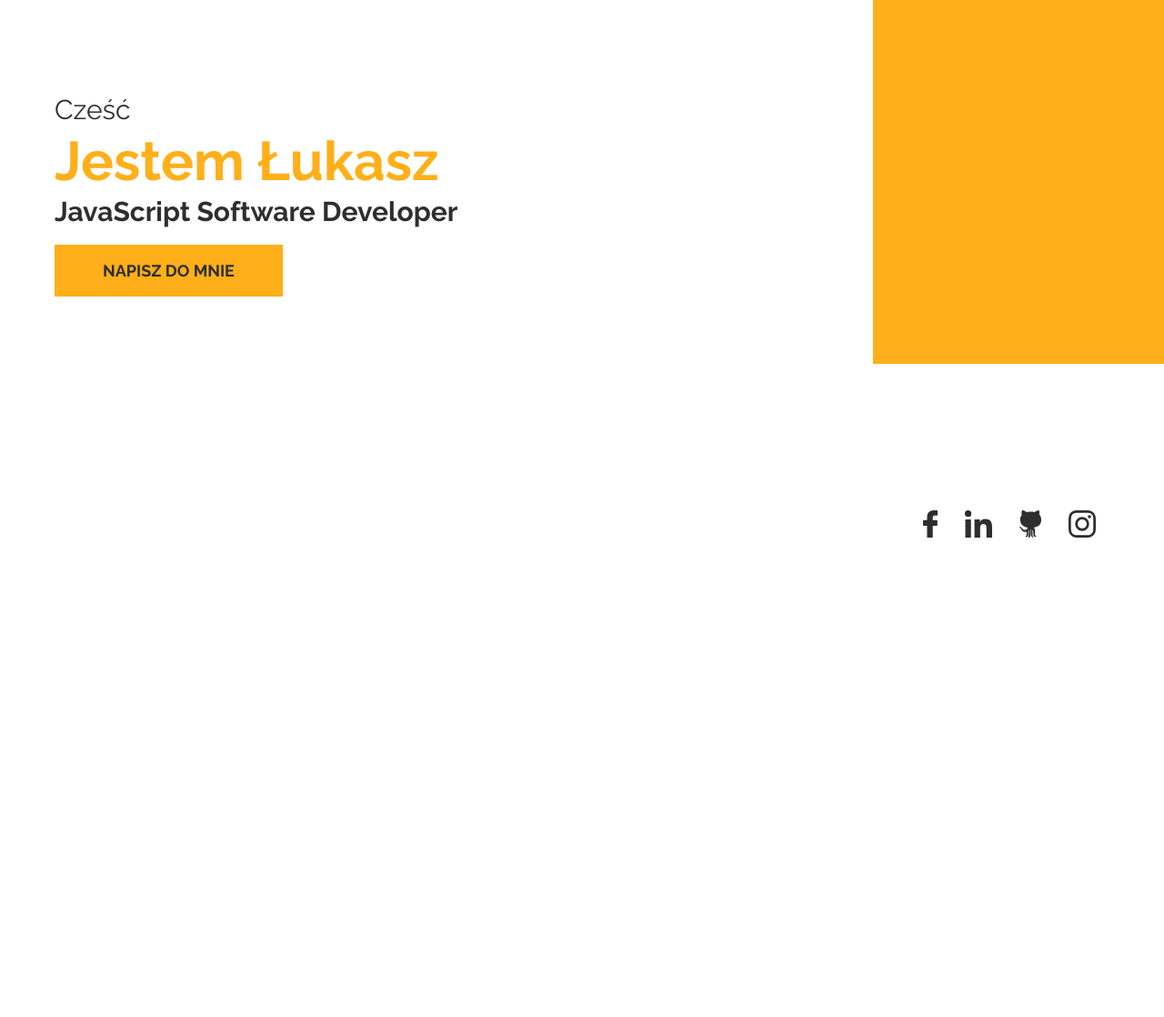
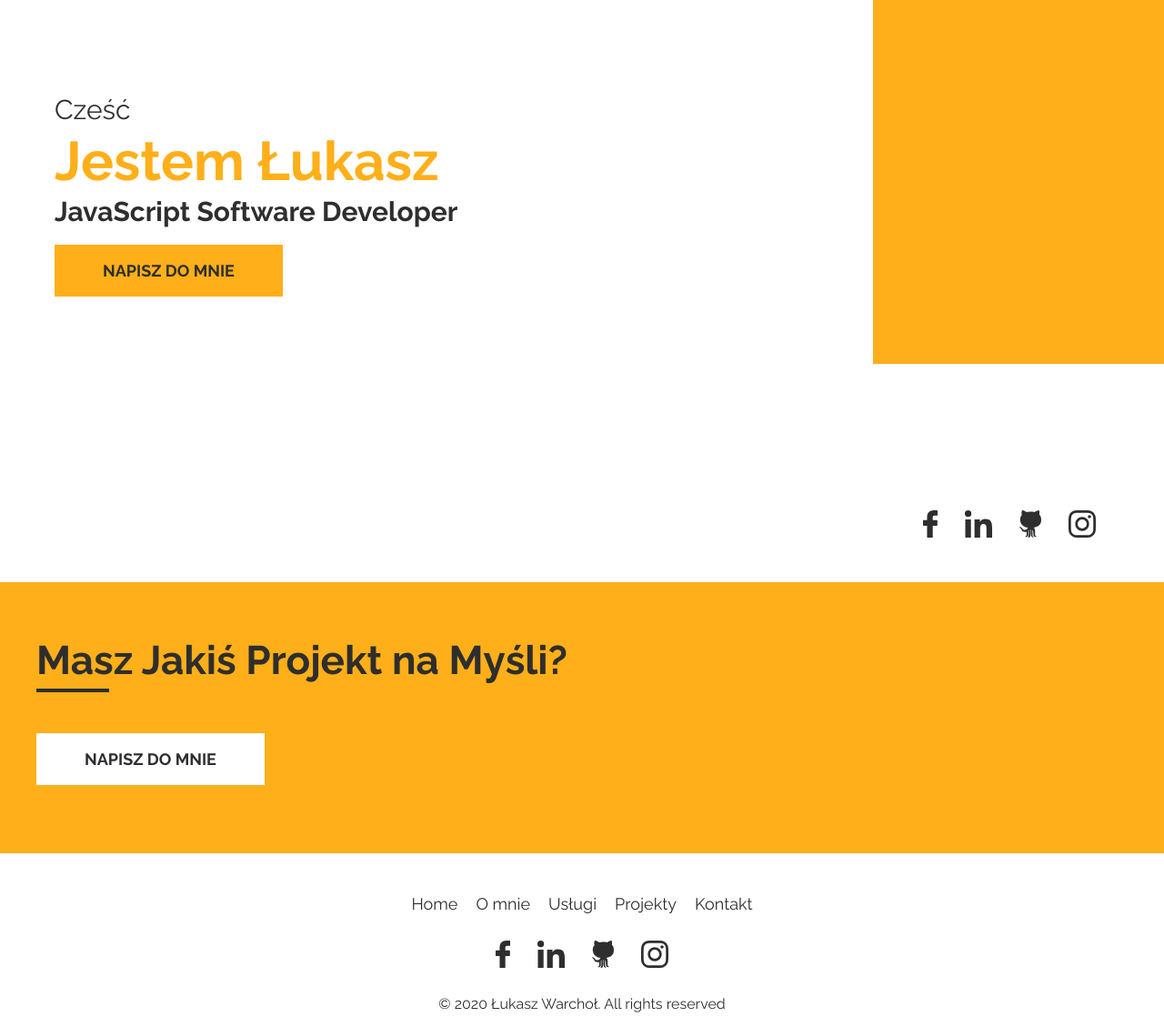
Before and after one commit to coded-bear/lukaszwarchol, a Gatsby site: page / in a window 1280 px wide. Shown: the whole page at 91% size. Before the commit the page ends 800 px from the top, so only its background shows below. Built offline with nearby package versions, Linux system fonts and the light colour scheme; Gatsby itself is replaced by a stand-in of ours; some packages are replaced by stand-ins of ours.

Commit message:
added footer and hire me box for layout

```diff
--- a/gatsby-node.js
+++ b/gatsby-node.js
@@ -9,7 +9,8 @@ exports.createPages = ({ graphql, actions }) => {
     component: path.resolve("src/components/Home/index.jsx"),
     context: {
       lang: `pl`,
-      t: require(`./src/locales/pl/home.json`)
+      t: require(`./src/locales/pl/home.json`),
+      layoutT: require(`./src/locales/pl/layout.json`)
     }
   });
 
@@ -19,7 +20,8 @@ exports.createPages = ({ graphql, actions }) => {
       component: path.resolve("src/components/Home/index.jsx"),
       context: {
         lang: locale,
-        t: require(`./src/locales/${locale}/home.json`)
+        t: require(`./src/locales/${locale}/home.json`),
+        layoutT: require(`./src/locales/${locale}/layout.json`)
       }
     });
     createPage({
@@ -27,7 +29,8 @@ exports.createPages = ({ graphql, actions }) => {
       component: path.resolve("src/components/About/index.jsx"),
       context: {
         lang: locale,
-        t: require(`./src/locales/${locale}/about.json`)
+        t: require(`./src/locales/${locale}/about.json`),
+        layoutT: require(`./src/locales/${locale}/layout.json`)
       }
     });
     createPage({
@@ -35,7 +38,8 @@ exports.createPages = ({ graphql, actions }) => {
       component: path.resolve("src/components/Services/index.jsx"),
       context: {
         lang: locale,
-        t: require(`./src/locales/${locale}/services.json`)
+        t: require(`./src/locales/${locale}/services.json`),
+        layoutT: require(`./src/locales/${locale}/layout.json`)
       }
     });
     createPage({
@@ -43,7 +47,8 @@ exports.createPages = ({ graphql, actions }) => {
       component: path.resolve("src/components/Projects/index.jsx"),
       context: {
         lang: locale,
-        t: require(`./src/locales/${locale}/projects.json`)
+        t: require(`./src/locales/${locale}/projects.json`),
+        layoutT: require(`./src/locales/${locale}/layout.json`)
       }
     });
     createPage({
@@ -51,7 +56,8 @@ exports.createPages = ({ graphql, actions }) => {
       component: path.resolve("src/components/Contact/index.jsx"),
       context: {
         lang: locale,
-        t: require(`./src/locales/${locale}/contact.json`)
+        t: require(`./src/locales/${locale}/contact.json`),
+        layoutT: require(`./src/locales/${locale}/layout.json`)
       }
     });
   });
--- a/src/components/About/index.jsx
+++ b/src/components/About/index.jsx
@@ -8,10 +8,10 @@ import Technologies from "./technologies";
 import imgMe from "../../images/about/me.jpg";
 
 const About = ({ pageContext }) => {
-  const { t, lang } = pageContext;
+  const { t, lang, layoutT } = pageContext;
 
   return (
-    <Layout>
+    <Layout t={layoutT} lang={lang}>
       <StyledAbout>
         <StyledAboutImage>
           <img src={imgMe} alt="Łukasz Warchoł" />
--- a/src/components/Contact/index.jsx
+++ b/src/components/Contact/index.jsx
@@ -25,10 +25,10 @@ const SocialMediaElem = ({ href, image, name }) => (
 );
 
 const Contact = ({ pageContext }) => {
-  const { lang, t } = pageContext;
+  const { lang, t, layoutT } = pageContext;
 
   return (
-    <Layout>
+    <Layout t={layoutT} lang={lang}>
       <section>
         <Heading text={t.title} />
         <SubTitle text={t.subtitle} />
--- a/src/components/Home/index.jsx
+++ b/src/components/Home/index.jsx
@@ -9,10 +9,10 @@ import {
 import { LinkButton, SocialMedia } from "../elements";
 
 const Home = ({ pageContext }) => {
-  const { lang, t } = pageContext;
+  const { lang, t, layoutT } = pageContext;
 
   return (
-    <Layout>
+    <Layout t={layoutT} lang={lang}>
       <StyledHomeHeader>
         <StyledHomeHeaderContent>
           <p>{t.header.hello}</p>
--- a/src/components/Projects/index.jsx
+++ b/src/components/Projects/index.jsx
@@ -14,10 +14,10 @@ const Button = ({ onClick, active, name }) => (
 const Projects = ({ pageContext }) => {
   const [view, setView] = useState(1);
 
-  const { lang, t } = pageContext;
+  const { lang, t, layoutT } = pageContext;
 
   return (
-    <Layout>
+    <Layout t={layoutT} lang={lang}>
       <section>
         <Heading text={t.title} />
         <SubTitle text={t.subtitle} />
--- a/src/components/Services/index.jsx
+++ b/src/components/Services/index.jsx
@@ -11,10 +11,10 @@ import imgMockup from "../../images/services/mockup.svg";
 const images = [imgWebApp, imgWebsite, imgMockup];
 
 const Services = ({ pageContext }) => {
-  const { t } = pageContext;
+  const { lang, t, layoutT } = pageContext;
 
   return (
-    <Layout>
+    <Layout t={layoutT} lang={lang}>
       <section>
         <Container>
           <Heading text={t.title} />
--- a/src/components/layout/index.jsx
+++ b/src/components/layout/index.jsx
@@ -1,11 +1,19 @@
 import React from "react";
 import { GlobalStyle } from "../../styled/global";
+import HireMeBox from "../hireMeBox";
+import Footer from "../footer";
 
-const Layout = ({ children }) => (
+const Layout = ({ children, lang, t }) => (
   <>
     <GlobalStyle />
 
-    <main>{children}</main>
+    <main>
+      {children}
+
+      <HireMeBox lang={lang} t={t} />
+    </main>
+
+    <Footer lang={lang} t={t} />
   </>
 );
 
```
